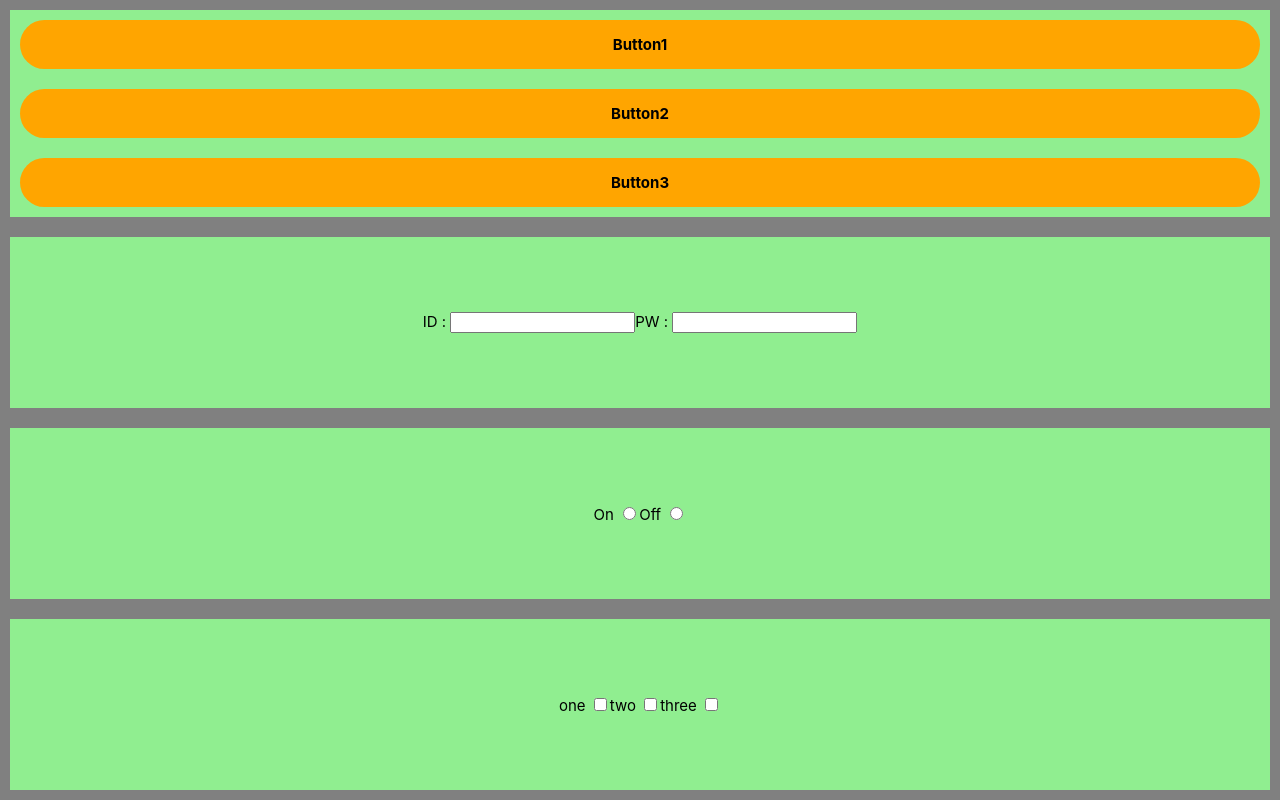
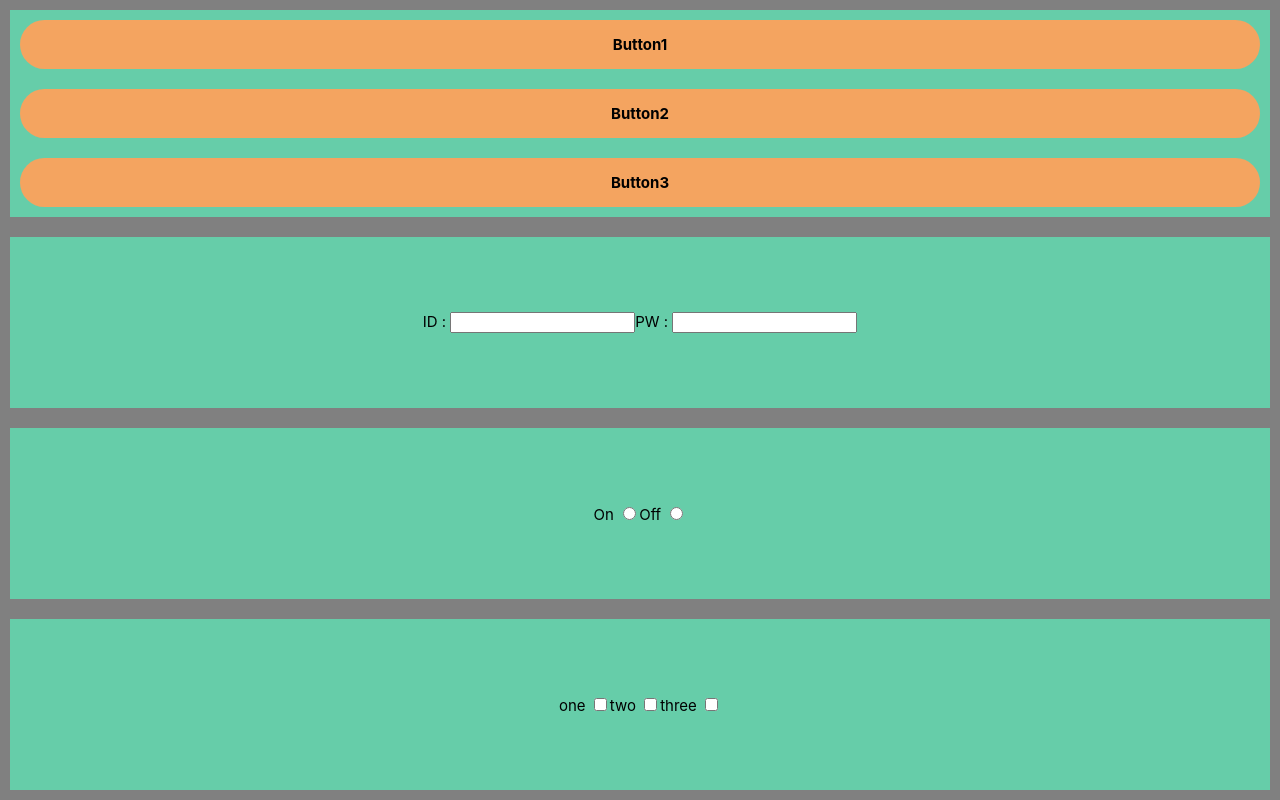
Before and after one commit to bettynigat/ojtProject, a React (Create React App) app: page / in a window 1280 px wide. Built offline with nearby package versions, Linux system fonts and the light colour scheme.

Commit message:
* Day1 : code cleanup and button match the sample image

```diff
--- a/src/days/day1/day1.css
+++ b/src/days/day1/day1.css
@@ -5,7 +5,7 @@
 }
 
 .box {
-  background-color: lightgreen;
+  background-color: #66cda9;
   margin: 10px;
   display: flex;
   align-items: center;
@@ -21,25 +21,28 @@
 }
 
 .box_button {
-  background-color: orange;
+  background-color: #f4a460;
   padding: 15px;
   margin: 10px;
   border-radius: 25px;
   font-weight: bold;
   align-items: center;
 }
+
 @media only screen and (min-width: 320px) {
   body {
     background: green;
     font-size: 15px;
   }
 }
+
 @media only screen and (min-width: 768px) {
   body {
     background: yellow;
     font-size: 15px;
   }
 }
+
 @media only screen and (min-width: 1200px) {
   body {
     background: gray;
```
Also changed, not shown: src/days/day1/Day1.js (+6 -6 lines).
